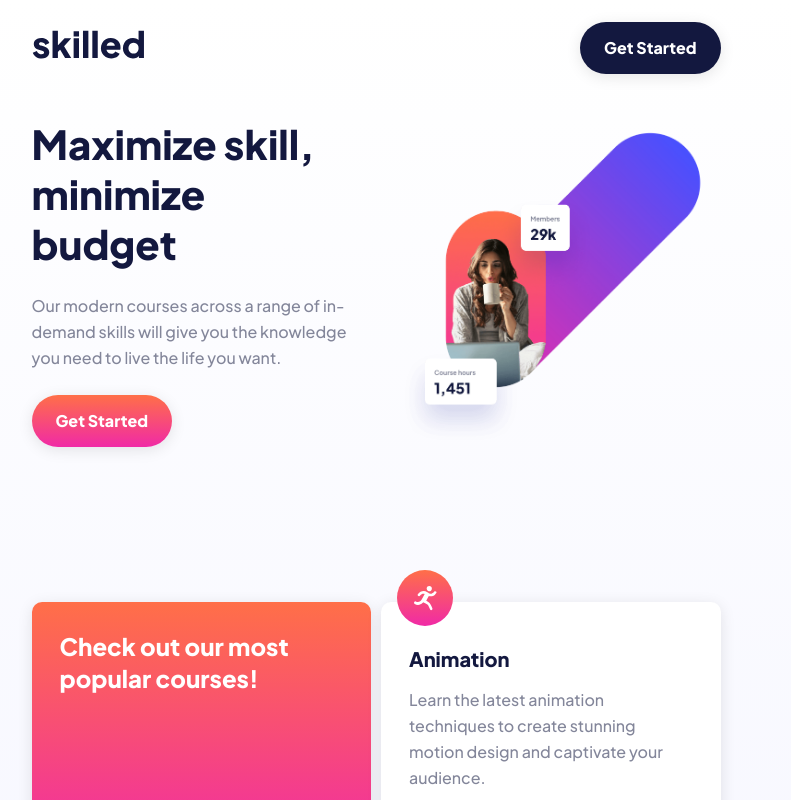
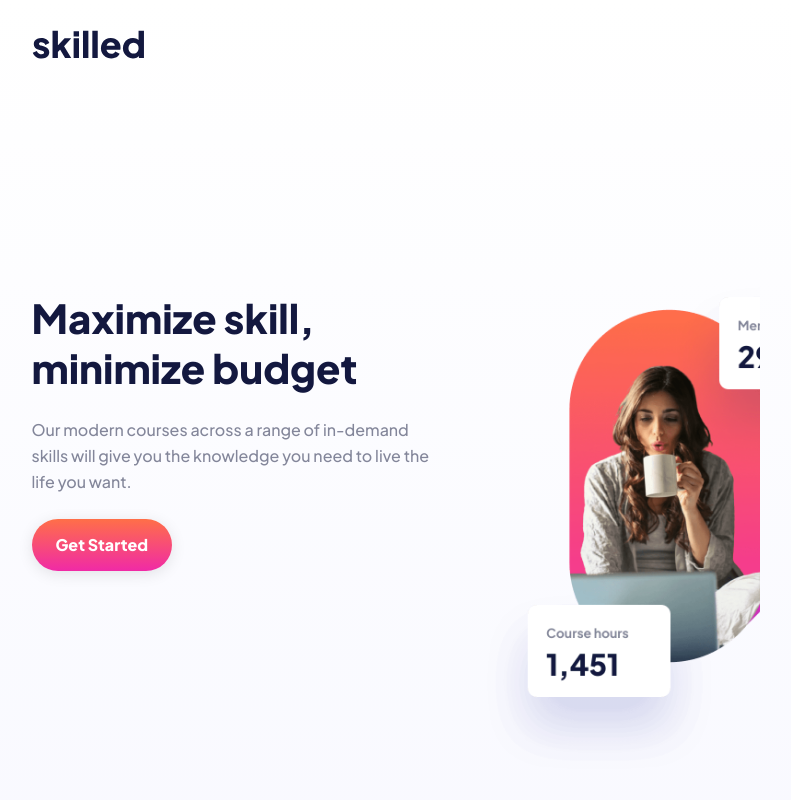
Before and after one commit to Hcmwebs/skilled-e-learning-landing, a React (Create React App) app: page / in a window 1280 px wide. Shown: the top 800 px of the page, without its empty margins (264-1055 px from the left). Built offline with nearby package versions, Linux system fonts and the light colour scheme.

Commit message:
started working with the hero image

```diff
--- a/src/sass/components/_hero.scss
+++ b/src/sass/components/_hero.scss
@@ -6,6 +6,7 @@
 	gap: $gap * 4.8;
 
 	&-text {
+		width: 100%;
 		text-align: left;
 		@include grid(center);
 		gap: $gap * 2.4;
@@ -34,5 +35,16 @@
 @media (min-width: 768px) {
 	.hero {
 		grid-template-columns: repeat(2, 1fr);
+
+		&-text {
+			width: 398px;
+		}
+
+		&-img {
+			.img-container {
+				width: 640px;
+				height: 640px;
+			}
+		}
 	}
 }
--- a/src/sass/layout/_header.scss
+++ b/src/sass/layout/_header.scss
@@ -6,5 +6,6 @@
 	.container {
 		@include grid(center);
 		gap: $gap * 3.8;
+		overflow: hidden;
 	}
 }
```
